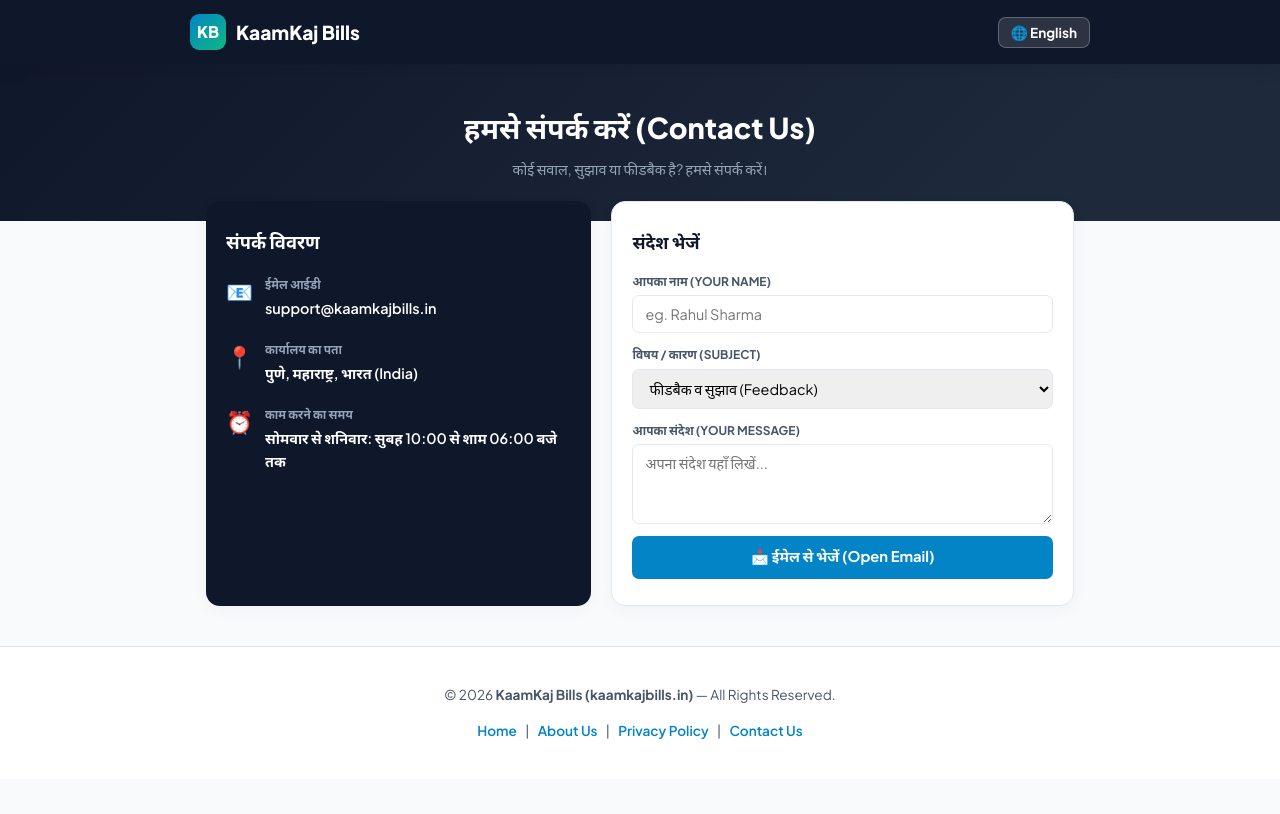
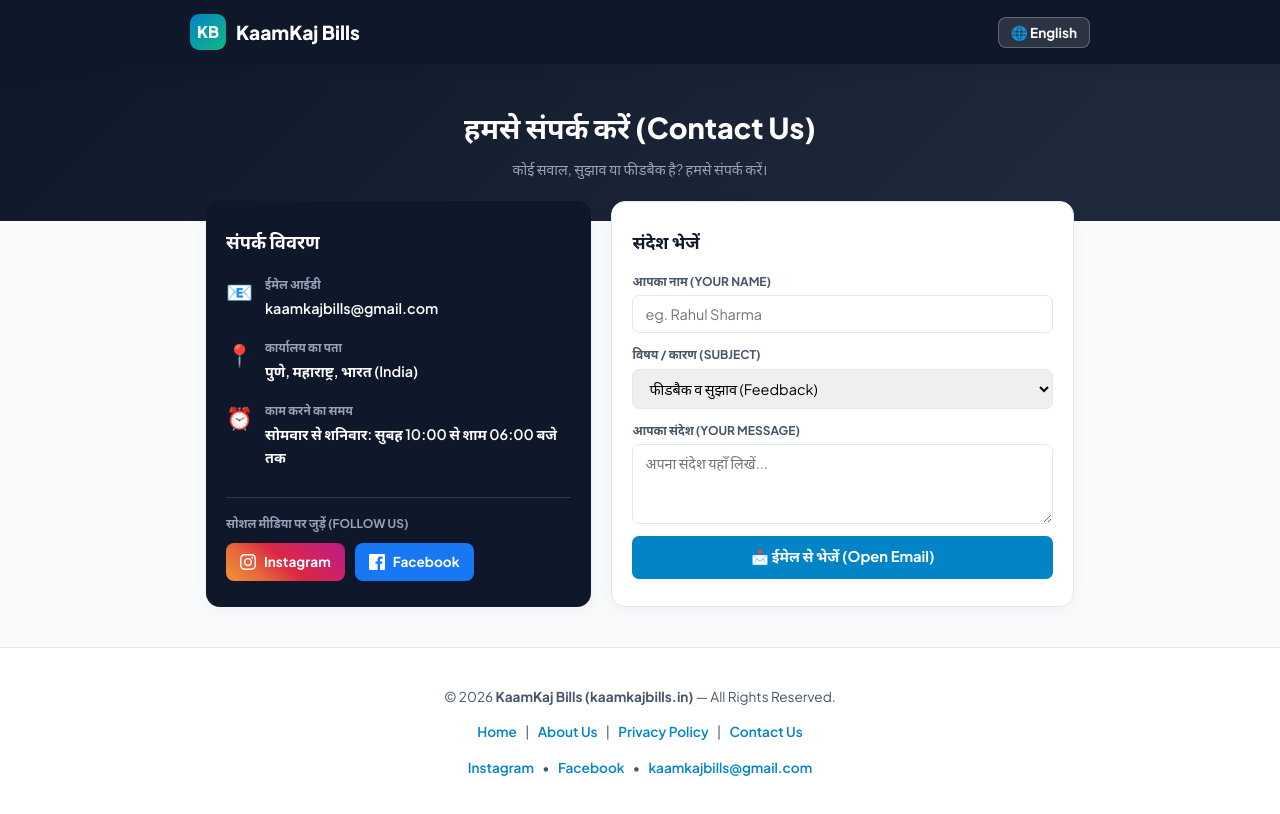
Before and after one commit to amartomar700/kaamkajbills, a plain HTML site: page contact.html in a window 1280 px wide. Drawn offline with Linux system fonts and the light colour scheme.

Commit message:
Update contact.html

```diff
--- a/contact.html
+++ b/contact.html
@@ -119,6 +119,9 @@
       border-radius: 14px;
       padding: 26px 20px;
       box-shadow: 0 4px 16px rgba(15, 23, 42, 0.04);
+      display: flex;
+      flex-direction: column;
+      justify-content: space-between;
     }
     .box-info h3 {
       margin: 0 0 18px;
@@ -128,7 +131,7 @@
     .info-item {
       display: flex;
       gap: 12px;
-      margin-bottom: 20px;
+      margin-bottom: 18px;
       font-size: 0.9rem;
     }
     .info-icon { font-size: 1.35rem; }
@@ -143,6 +146,49 @@
       color: #ffffff;
       text-decoration: none;
       font-weight: 600;
+      word-break: break-word;
+    }
+
+    /* Social Media Buttons */
+    .social-section {
+      margin-top: 10px;
+      padding-top: 16px;
+      border-top: 1px solid rgba(255, 255, 255, 0.14);
+    }
+    .social-label {
+      display: block;
+      color: #94a3b8;
+      font-size: 0.75rem;
+      font-weight: 700;
+      text-transform: uppercase;
+      margin-bottom: 10px;
+    }
+    .social-links {
+      display: flex;
+      gap: 10px;
+      flex-wrap: wrap;
+    }
+    .social-btn {
+      display: inline-flex;
+      align-items: center;
+      gap: 8px;
+      padding: 8px 14px;
+      border-radius: 8px;
+      color: #ffffff;
+      text-decoration: none;
+      font-size: 0.85rem;
+      font-weight: 700;
+      transition: transform 0.18s ease, opacity 0.18s ease;
+    }
+    .social-btn:hover {
+      transform: translateY(-2px);
+      opacity: 0.92;
+    }
+    .social-ig {
+      background: linear-gradient(45deg, #f09433 0%, #e6683c 25%, #dc2743 50%, #cc2366 75%, #bc1888 100%);
+    }
+    .social-fb {
+      background: #1877f2;
     }
 
     .box-form {
@@ -234,13 +280,14 @@
 
   <main class="main-wrap">
     <div class="box-info">
+      <div>
         <h3 id="infoTitle">संपर्क विवरण</h3>
 
         <div class="info-item">
           <div class="info-icon">📧</div>
           <div class="info-text">
             <strong id="lblEmail">ईमेल आईडी</strong>
-          <a href="mailto:support@kaamkajbills.in">support@kaamkajbills.in</a>
+            <a href="mailto:kaamkajbills@gmail.com">kaamkajbills@gmail.com</a>
           </div>
         </div>
 
@@ -257,6 +304,26 @@
           <div class="info-text">
             <strong id="lblTime">काम करने का समय</strong>
             <span id="txtTime">सोमवार से शनिवार: सुबह 10:00 से शाम 06:00 बजे तक</span>
+          </div>
+        </div>
+      </div>
+
+      <!-- Social Media Links with Icons -->
+      <div class="social-section">
+        <span class="social-label" id="lblSocial">सोशल मीडिया पर जुड़ें (Follow Us)</span>
+        <div class="social-links">
+          <a href="https://www.instagram.com/kaamkajbills.in/" target="_blank" rel="noopener noreferrer" class="social-btn social-ig">
+            <svg width="16" height="16" viewBox="0 0 24 24" fill="currentColor" aria-hidden="true">
+              <path d="M12 2.163c3.204 0 3.584.012 4.85.07 3.252.148 4.771 1.691 4.919 4.919.058 1.265.069 1.645.069 4.849 0 3.205-.012 3.584-.069 4.849-.149 3.225-1.664 4.771-4.919 4.919-1.266.058-1.644.07-4.85.07-3.204 0-3.584-.012-4.849-.07-3.26-.149-4.771-1.699-4.919-4.92-.058-1.265-.07-1.644-.07-4.849 0-3.204.013-3.583.07-4.849.149-3.227 1.664-4.771 4.919-4.919 1.266-.057 1.645-.069 4.849-.069zm0-2.163c-3.259 0-3.667.014-4.947.072-4.358.2-6.78 2.618-6.98 6.98-.059 1.281-.073 1.689-.073 4.948 0 3.259.014 3.668.072 4.948.2 4.358 2.618 6.78 6.98 6.98 1.281.058 1.689.072 4.948.072 3.259 0 3.668-.014 4.948-.072 4.354-.2 6.782-2.618 6.979-6.98.059-1.28.073-1.689.073-4.948 0-3.259-.014-3.667-.072-4.947-.196-4.354-2.617-6.78-6.979-6.98-1.281-.059-1.69-.073-4.949-.073zm0 5.838c-3.403 0-6.162 2.759-6.162 6.162s2.759 6.163 6.162 6.163 6.162-2.759 6.162-6.163c0-3.403-2.759-6.162-6.162-6.162zm0 10.162c-2.209 0-4-1.79-4-4 0-2.209 1.791-4 4-4s4 1.791 4 4c0 2.21-1.791 4-4 4zm6.406-11.845c-.796 0-1.441.645-1.441 1.44s.645 1.44 1.441 1.44c.795 0 1.439-.645 1.439-1.44s-.644-1.44-1.439-1.44z"/>
+            </svg>
+            Instagram
+          </a>
+          <a href="https://www.facebook.com/kaamkajbills.in" target="_blank" rel="noopener noreferrer" class="social-btn social-fb">
+            <svg width="16" height="16" viewBox="0 0 24 24" fill="currentColor" aria-hidden="true">
+              <path d="M22.675 0h-21.35c-.732 0-1.325.593-1.325 1.325v21.351c0 .731.593 1.324 1.325 1.324h11.495v-9.294h-3.128v-3.622h3.128v-2.671c0-3.1 1.893-4.788 4.659-4.788 1.325 0 2.463.099 2.795.143v3.24l-1.918.001c-1.504 0-1.795.715-1.795 1.763v2.313h3.587l-.467 3.622h-3.12v9.293h6.116c.73 0 1.323-.593 1.323-1.325v-21.35c0-.732-.593-1.325-1.325-1.325z"/>
+            </svg>
+            Facebook
+          </a>
         </div>
       </div>
     </div>
@@ -295,6 +362,11 @@
       <a href="https://kaamkajbills.in/privacy.html">Privacy Policy</a> |
       <a href="https://kaamkajbills.in/contact.html">Contact Us</a>
     </p>
+    <p style="margin-top: 8px;">
+      <a href="https://www.instagram.com/kaamkajbills.in/" target="_blank" rel="noopener noreferrer">Instagram</a> •
+      <a href="https://www.facebook.com/kaamkajbills.in" target="_blank" rel="noopener noreferrer">Facebook</a> •
+      <a href="mailto:kaamkajbills@gmail.com">kaamkajbills@gmail.com</a>
+    </p>
   </footer>
 
   <script>
@@ -312,6 +384,7 @@
         txtAddr: "पुणे, महाराष्ट्र, भारत (India)",
         lblTime: "काम करने का समय",
         txtTime: "सोमवार से शनिवार: सुबह 10:00 से शाम 06:00 बजे तक",
+        lblSocial: "सोशल मीडिया पर जुड़ें (Follow Us)",
         formTitle: "संदेश भेजें",
         lblFormName: "आपका नाम (Your Name)",
         lblFormSub: "विषय / कारण (Subject)",
@@ -332,6 +405,7 @@
         txtAddr: "Pune, Maharashtra, India",
         lblTime: "Operational Hours",
         txtTime: "Monday to Saturday: 10:00 AM to 06:00 PM",
+        lblSocial: "Connect on Social Media",
         formTitle: "Send a Message",
         lblFormName: "Your Name",
         lblFormSub: "Subject",
@@ -357,6 +431,7 @@
       document.getElementById('txtAddr').innerText = d.txtAddr;
       document.getElementById('lblTime').innerText = d.lblTime;
       document.getElementById('txtTime').innerText = d.txtTime;
+      document.getElementById('lblSocial').innerText = d.lblSocial;
       document.getElementById('formTitle').innerText = d.formTitle;
       document.getElementById('lblFormName').innerText = d.lblFormName;
       document.getElementById('lblFormSub').innerText = d.lblFormSub;
@@ -382,7 +457,7 @@
       const emailSubject = encodeURIComponent(`[KaamKaj Bills] ${subject}`);
       const emailBody = encodeURIComponent(`नमस्ते Team KaamKaj Bills,\n\nमेरा नाम: ${name}\nविषय: ${subject}\n\nसंदेश:\n${message}\n\n(Sent via kaamkajbills.in)`);
 
-      window.location.href = `mailto:support@kaamkajbills.in?subject=${emailSubject}&body=${emailBody}`;
+      window.location.href = `mailto:kaamkajbills@gmail.com?subject=${emailSubject}&body=${emailBody}`;
     }
   </script>
 </body>
```
Lines whose indentation alone changed are shown as unchanged.
